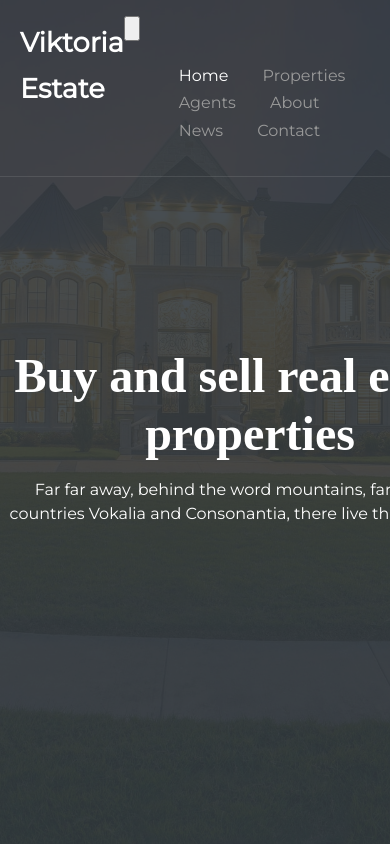
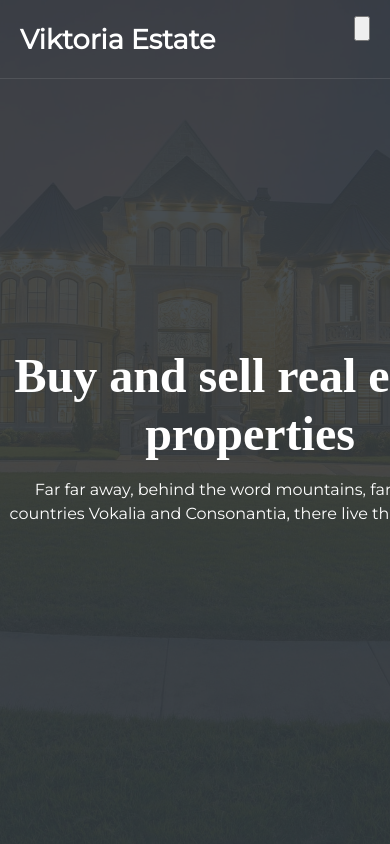
Before and after one commit to nick2498/real-estate-project, a website: page index.html in a window 390 px wide. Shown: the top 844 px of the page. Drawn offline with nearby package versions, Linux system fonts and the light colour scheme.

Commit message:
added media queries in style.css file @991px

```diff
--- a/style.css
+++ b/style.css
@@ -693,3 +693,56 @@ footer small a:hover {
 /* end: footer styles */
 
 /* start: media queries */
+@media (max-width: 991px) {
+  #logo {
+    top: 1px;
+  }
+}
+
+#nav-toggle {
+  display: block;
+}
+
+nav ul {
+  position: fixed;
+  background: #fff;
+  right: -100%;
+  top: 0;
+  margin: 0;
+  padding: 2rem;
+  height: 100%;
+  width: 300px;
+  box-sizing: border-box;
+  box-shadow: 5px 0 10px 3px #999;
+}
+
+#close-flyout {
+  position: absolute;
+  right: 2rem;
+  top: 1.5rem;
+  font-size: 30px;
+  color: #777;
+  cursor: pointer;
+  display: block;
+  line-height: 1;
+  margin: 0;
+}
+
+nav ul li {
+  display: block;
+  margin: 20px 0;
+}
+
+nav ul li:first-child {
+  margin-top: 50px;
+}
+
+nav ul li a {
+  font-size: 20px;
+  color: #212529;
+}
+
+nav ul li a.active,
+nav ul li a:hover {
+  color: #2eca6a;
+}
```
